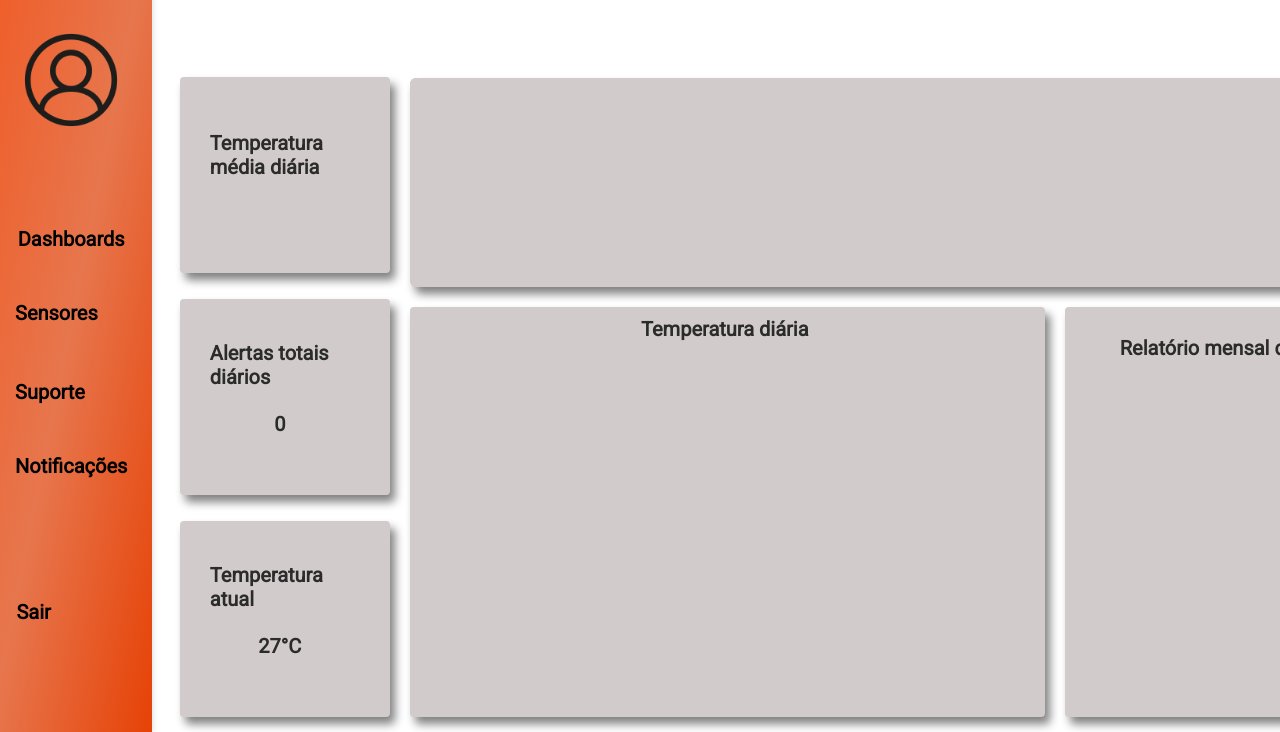
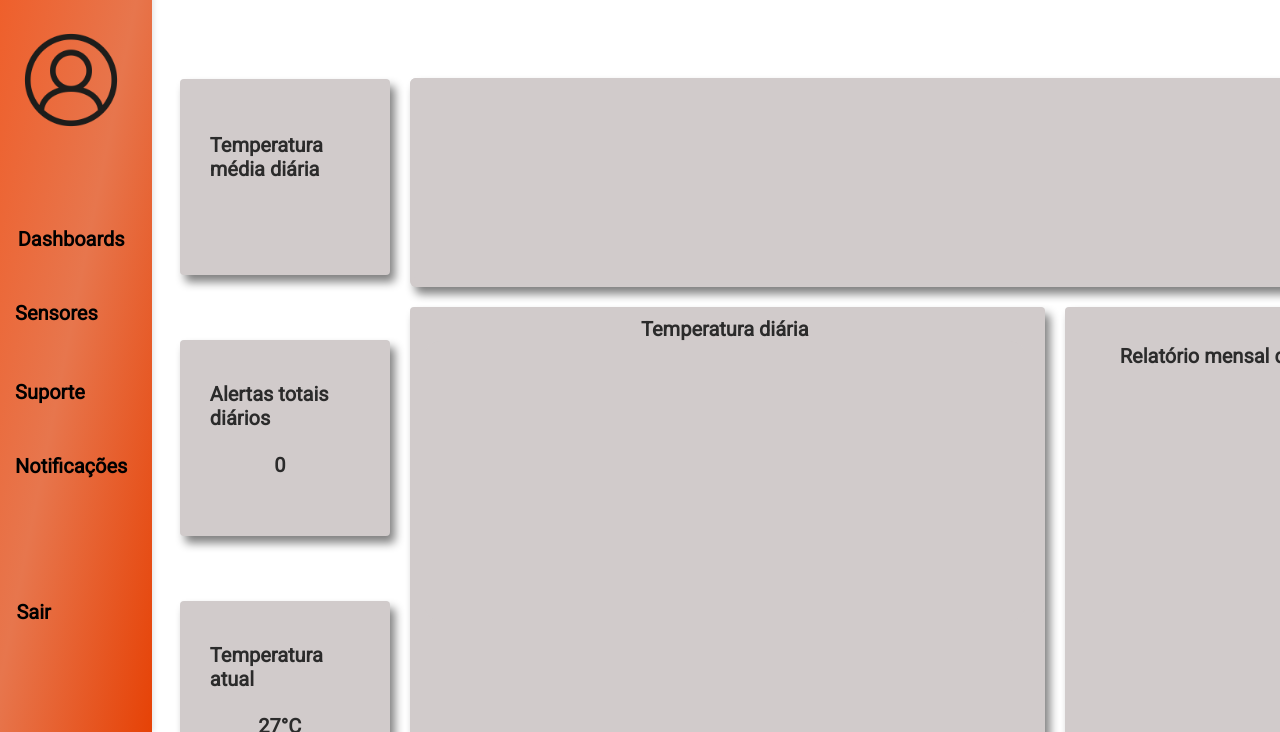
Before and after one commit to GraoSafe/SPRINT-3, a website: page WDV - V1.2 - GrãoSafe/public/html/dashboard.html in a window 1280 px wide. Shown: the part 68-800 px from the top of the page. Drawn offline with nearby package versions, Linux system fonts and the light colour scheme; no server answers.

Commit message:
mudanças na dashboard

```diff
--- a/WDV - V1.2 - GrãoSafe/public/css/dashboard.css
+++ b/WDV - V1.2 - GrãoSafe/public/css/dashboard.css
@@ -28,7 +28,7 @@ body {
   align-items: center;
   justify-content: space-evenly;
   background-image: linear-gradient(to bottom right,rgb(240, 91, 37), rgb(231, 118, 77),  rgb(230, 66, 6) );
-  width: 200px;
+  width: 450px;
   padding: 25px;
   margin-bottom: -10px;
   box-shadow: 2px 0 5px rgba(0,0,0,0.1);
@@ -111,7 +111,7 @@ filter: drop-shadow(5px 7px 5px grey);
 .grafico-caixa1{
 display: flex;
 flex-direction: column;
-height: 370px;
+height: 450px;
 width: 600px;
 
 background-color: rgb(209, 203, 203);
@@ -180,7 +180,7 @@ display: flex;
 flex-direction: column;
 justify-content: center;
 align-items: center;
-height: 410px;
+height: 490px;
 width: 400px;
 /* /* padding: 40px 20px 150px 20px; */
 margin: 0px 0px 0px 20px;
@@ -200,10 +200,9 @@ justify-content: center;
 align-items: center;
 height: fit-content;
 margin: 20px 20px 0px 0px;
-gap: 10px;
 width: fit-content;
 height: fit-content;
-gap: 26px;
+gap: 65px;
 }
 
 .grafico-caixa-pai{
@@ -213,7 +212,7 @@ align-items: end;
 flex-direction: row;
 align-content: space-between;
 width: 100%;
-height: 670px;
+height: 750px;
 }
 
 .grafico h2 {
```
